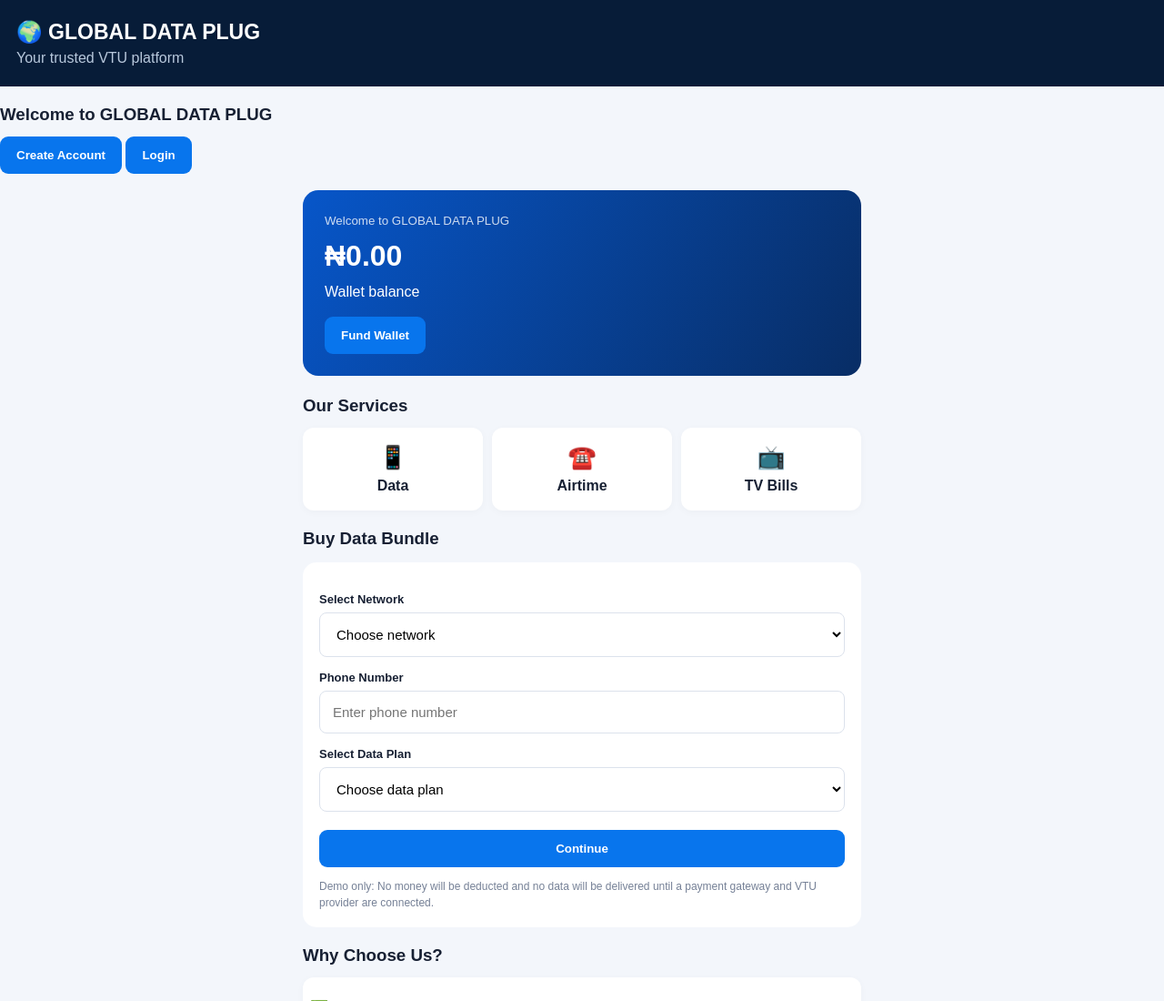
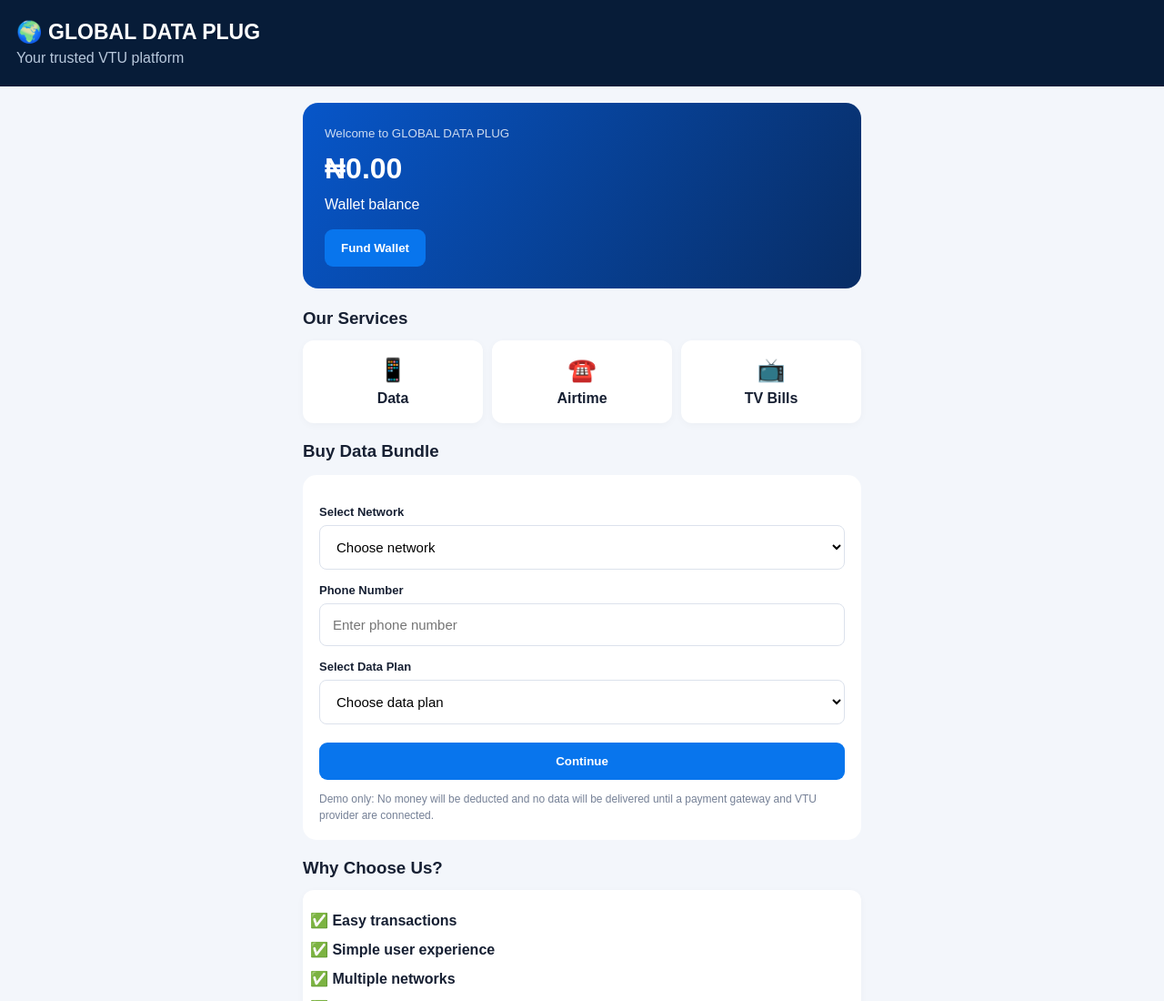
Before and after one commit to Labo2029/-global-data-plug, a plain HTML site: page index.html in a window 1280 px wide. Shown: the top 1100 px of the page at 91% size. Drawn offline with nearby package versions, Linux system fonts and the light colour scheme.

Commit message:
Update index.html

```diff
--- a/index.html
+++ b/index.html
@@ -36,11 +36,7 @@ footer{text-align:center;padding:30px 10px;color:#7b8798;font-size:12px}
 <p>Your trusted VTU platform</p>
 </header>
 
-<div class="account-section">
-  <h3>Welcome to GLOBAL DATA PLUG</h3>
-  <a href="signup.html"><button>Create Account</button></a>
-  <a href="login.html"><button>Login</button></a>
-</div>
+
   <div class="container">
 
 <div class="balance">
```
